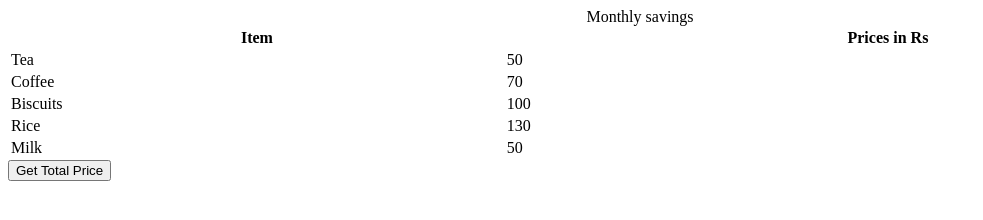
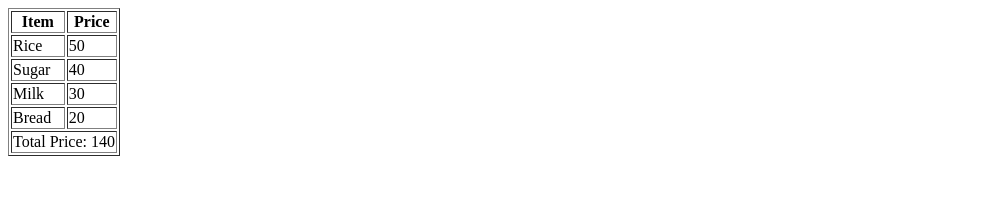
Before and after one commit to acciojob/grofers-checkout-lakshay029, a website: page main.html in a window 1280 px wide. Shown: the whole page, without its empty margins (0-983 px from the left). Drawn offline with Linux system fonts and the light colour scheme.

Commit message:
created a submission

```diff
--- a/main.html
+++ b/main.html
@@ -8,33 +8,31 @@
 
 <body>
     <!-- the entire body must be written by student -->
-    <table style="width: 100%">
-    <caption>
-      Monthly savings
-    </caption>
+
+  <table border="1" id="groceryTable">
     <tr>
       <th>Item</th>
-      <th>Prices in Rs</th>
+      <th>Price</th>
     </tr>
+
     <tr>
-      <td class="item">Tea</td>
+      <td class="item">Rice</td>
       <td class="prices">50</td>
     </tr>
+
     <tr>
-      <td class="item">Coffee</td>
-      <td class="prices">70</td>
+      <td class="item">Sugar</td>
+      <td class="prices">40</td>
     </tr>
-    <tr>
-      <td class="item">Biscuits</td>
-      <td class="prices">100</td>
-    </tr>
-    <tr>
-      <td class="item">Rice</td>
-      <td class="prices">130</td>
-    </tr>
+
     <tr>
       <td class="item">Milk</td>
-      <td class="prices">50</td>
+      <td class="prices">30</td>
+    </tr>
+
+    <tr>
+      <td class="item">Bread</td>
+      <td class="prices">20</td>
     </tr>
   </table>
     <script type="text/javascript" src="./script.js">
--- a/script.js
+++ b/script.js
@@ -1,22 +1,24 @@
-const getSumBtn = document.createElement("button");
-getSumBtn.append("Get Total Price");
-document.body.appendChild(getSumBtn);
+    // Get all price elements
+    const prices = document.querySelectorAll(".prices");
 
-const getSum = () => {
-  const prices = document.querySelectorAll('.prices');
-  let total = 0;
+    let total = 0;
 
-  prices.forEach(function(ele) {
-    total += parseFloat(ele.textContent);
-  });
+    // Calculate total
+    prices.forEach((price) => {
+      total += Number(price.textContent);
+    });
 
-  const newRow = document.createElement('tr');
-  const totalcell = document.createElement('td');
+    // Create new row
+    const totalRow = document.createElement("tr");
 
-  totalcell.textContent = 'Total = ' + total;
+    // Create single cell
+    const totalCell = document.createElement("td");
 
-  newRow.appendChild(totalcell);
-  document.querySelector('table').appendChild(newRow);
-};
+    totalCell.colSpan = 2;
+    totalCell.textContent = "Total Price: " + total;
 
-getSumBtn.addEventListener("click", getSum);
+    // Append cell to row
+    totalRow.appendChild(totalCell);
+
+    // Append row to table
+    document.getElementById("groceryTable").appendChild(totalRow);
```
